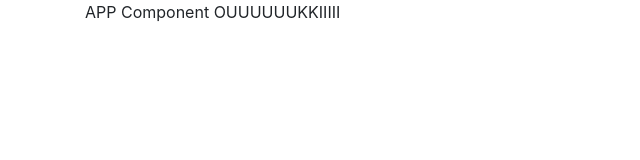
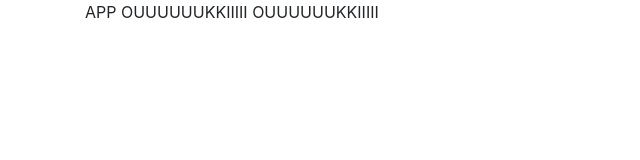
Before and after one commit to Wiss7/SoGlam, an Angular app: page / in a window 1280 px wide. Shown: the top 160 px of the page, without its empty margins (0-640 px from the left). Built offline with nearby package versions, Linux system fonts and the light colour scheme.

Commit message:
qweqweqwegig

```diff
--- a/src/app/app.component.html
+++ b/src/app/app.component.html
@@ -1,5 +1,5 @@
 <div class="container">
   <div class="row">
-    <div class="col-12">APP Component OUUUUUUKKIIIII</div>
+    <div class="col-12">APP OUUUUUUKKIIIII OUUUUUUKKIIIII</div>
   </div>
 </div>
```
